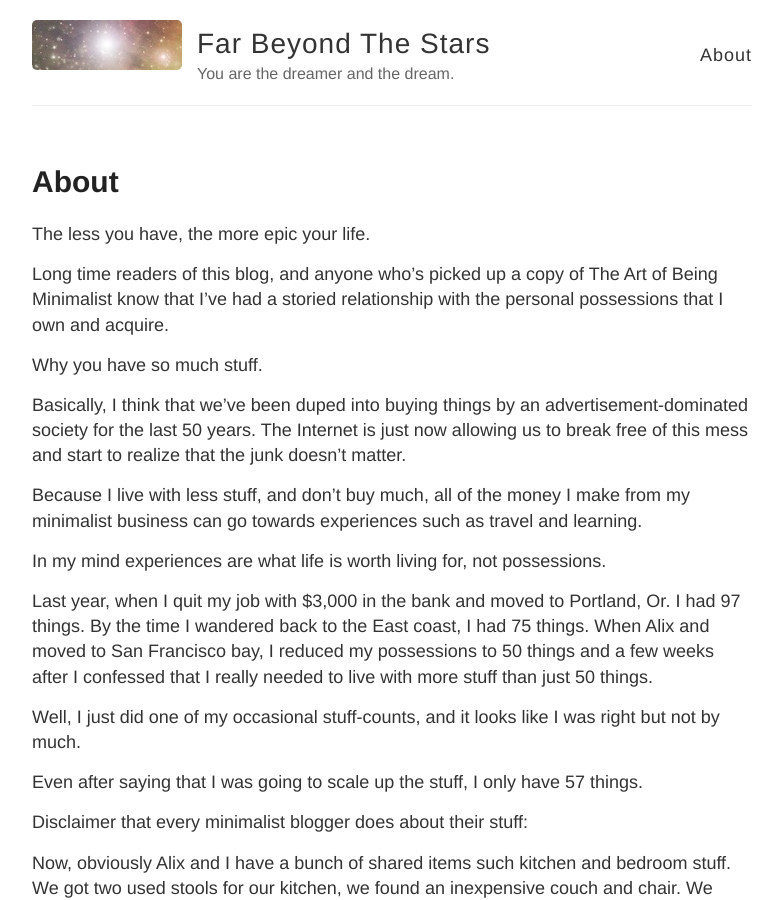
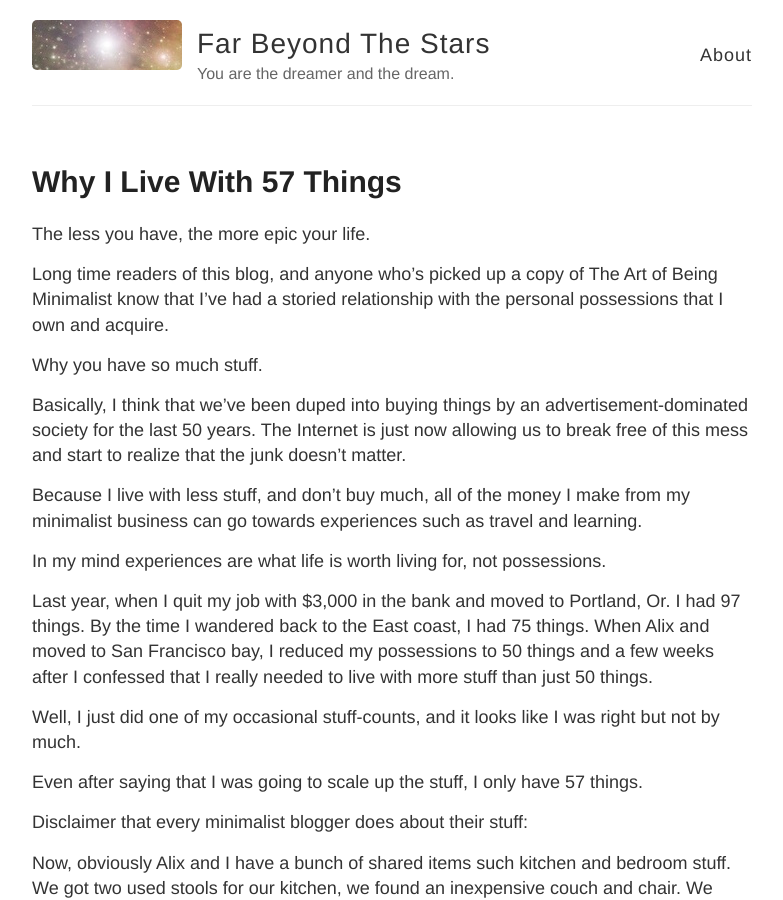
Before and after one commit to kripikroli/dev_farbeyondthestars, a Jekyll site: the page built from _posts/2015-4-5-57-things.md, in a window 1280 px wide and 900 px high. Shown: the whole window, without its empty margins (248-1031 px from the left). Built offline with Jekyll 4.4.1, drawn with Linux system fonts in a browser that asks for light colours; Markdown is read by kramdown in place of the engine named in the settings.

Commit message:
Update 2015-4-5-57-things.md

```diff
--- a/_posts/2015-4-5-57-things.md
+++ b/_posts/2015-4-5-57-things.md
@@ -1,6 +1,6 @@
 ---
 layout: post
-title: About
+title: Why I Live With 57 Things
 published: true
 ---
 
```
